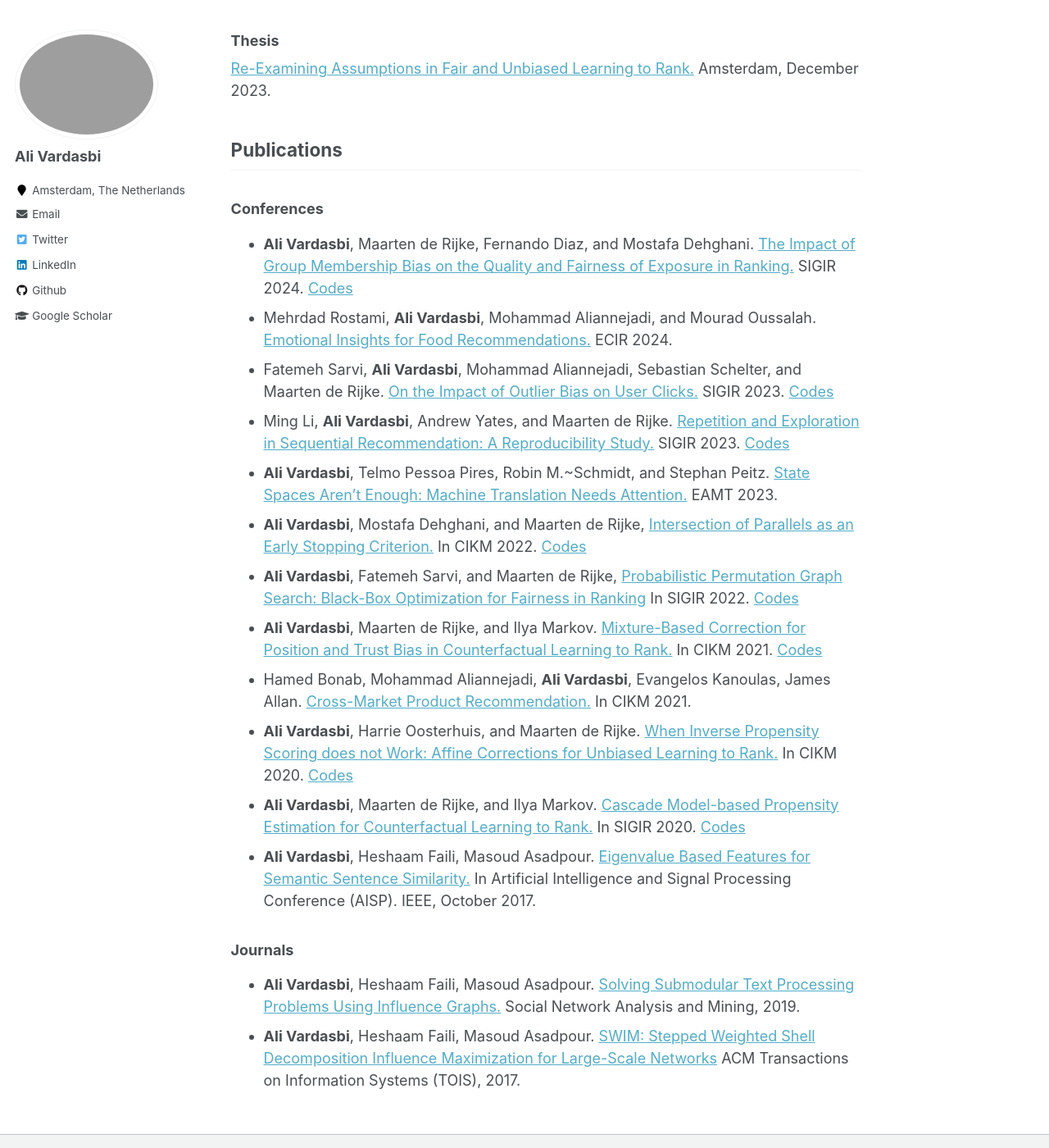
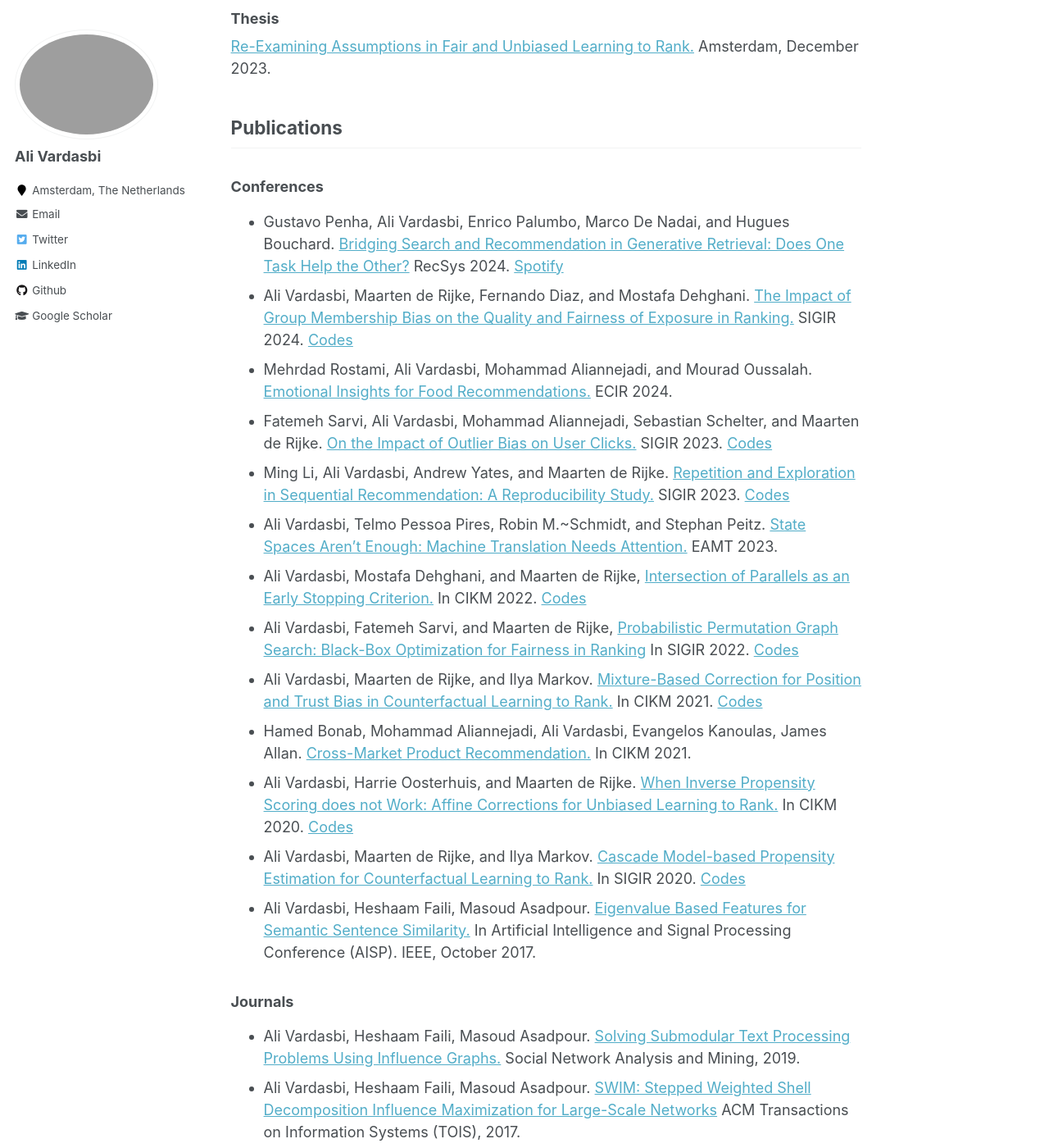
Before and after one commit to AliVard/AliVard.github.io, a Jekyll site: the page built from _pages/about.md, in a window 1280 px wide and 1400 px high, scrolled down 931 px. Shown: the whole window at 82% size. Built offline with Jekyll 4.4.1, drawn with Linux system fonts in a browser that asks for light colours; some of the changed text lies outside the part shown.

Commit message:
new paper

```diff
--- a/_pages/about.md
+++ b/_pages/about.md
@@ -32,19 +32,20 @@
 
 ## Publications
 ### Conferences
-- **Ali Vardasbi**, Maarten de Rijke, Fernando Diaz, and Mostafa Dehghani. [The Impact of Group Membership Bias on the Quality and Fairness of Exposure in Ranking.](https://arxiv.org/pdf/2308.02887.pdf) SIGIR 2024. [Codes](https://github.com/AliVard/groupbias)
-- Mehrdad Rostami, **Ali Vardasbi**, Mohammad Aliannejadi, and Mourad Oussalah. [Emotional Insights for Food Recommendations.](https://link.springer.com/chapter/10.1007/978-3-031-56060-6_16) ECIR 2024.
-- Fatemeh Sarvi, **Ali Vardasbi**, Mohammad Aliannejadi, Sebastian Schelter, and Maarten de Rijke. [On the Impact of Outlier Bias on User Clicks.](https://arxiv.org/pdf/2305.00857.pdf) SIGIR 2023. [Codes](https://github.com/arezooSarvi/outlierbias/)
-- Ming Li, **Ali Vardasbi**, Andrew Yates, and Maarten de Rijke. [Repetition and Exploration in Sequential Recommendation: A Reproducibility Study.](https://staff.fnwi.uva.nl/m.derijke/wp-content/papercite-data/pdf/li-2023-repetition.pdf) SIGIR 2023. [Codes](https://github.com/liming-7/Repetition-exploration-SR)
-- **Ali Vardasbi**, Telmo Pessoa Pires, Robin M.~Schmidt, and Stephan Peitz. [State Spaces Aren't Enough: Machine Translation Needs Attention.](https://arxiv.org/pdf/2304.12776.pdf) EAMT 2023.
-- **Ali Vardasbi**, Mostafa Dehghani, and Maarten de Rijke, [Intersection of Parallels as an Early Stopping Criterion.](https://arxiv.org/pdf/2208.09529.pdf) In CIKM 2022. [Codes](https://github.com/AliVard/CDC-Early-Stopping)
-- **Ali Vardasbi**, Fatemeh Sarvi, and Maarten de Rijke, [Probabilistic Permutation Graph Search: Black-Box Optimization for Fairness in Ranking](https://arxiv.org/pdf/2204.13765.pdf) In SIGIR 2022. [Codes](https://github.com/AliVard/PPG)
-- **Ali Vardasbi**, Maarten de Rijke, and Ilya Markov. [Mixture-Based Correction for Position and Trust Bias in Counterfactual Learning to Rank.](https://arxiv.org/pdf/2108.08538.pdf) In CIKM 2021. [Codes](https://github.com/AliVard/MBC)
-- Hamed Bonab, Mohammad Aliannejadi, **Ali Vardasbi**, Evangelos Kanoulas, James Allan. [Cross-Market Product Recommendation.](https://arxiv.org/pdf/2109.05929.pdf) In CIKM 2021.
-- **Ali Vardasbi**, Harrie Oosterhuis, and Maarten de Rijke. [When Inverse Propensity Scoring does not Work: Affine Corrections for Unbiased Learning to Rank.](https://staff.fnwi.uva.nl/m.derijke/wp-content/papercite-data/pdf/vardasbi-2020-inverse.pdf) In CIKM 2020. [Codes](https://github.com/AliVard/trust-bias-CIKM2020)
-- **Ali Vardasbi**, Maarten de Rijke, and Ilya Markov. [Cascade Model-based Propensity Estimation for Counterfactual Learning to Rank.](https://staff.fnwi.uva.nl/m.derijke/wp-content/papercite-data/pdf/vardasbi-2020-cascade.pdf) In SIGIR 2020. [Codes](https://github.com/AliVard/CM-IPS-SIGIR20)
-- **Ali Vardasbi**, Heshaam Faili, Masoud Asadpour. [Eigenvalue Based Features for Semantic Sentence Similarity.](https://ieeexplore.ieee.org/abstract/document/8324078) In Artificial Intelligence and Signal Processing Conference (AISP). IEEE, October 2017.
+- Gustavo Penha, Ali Vardasbi, Enrico Palumbo, Marco De Nadai, and Hugues Bouchard. [Bridging Search and Recommendation in Generative Retrieval: Does One Task Help the Other?](https://dl.acm.org/doi/abs/10.1145/3640457.3688123) RecSys 2024. [Spotify](https://research.atspotify.com/2024/10/bridging-search-and-recommendation-with-generative-retrieval/)
+- Ali Vardasbi, Maarten de Rijke, Fernando Diaz, and Mostafa Dehghani. [The Impact of Group Membership Bias on the Quality and Fairness of Exposure in Ranking.](https://arxiv.org/pdf/2308.02887.pdf) SIGIR 2024. [Codes](https://github.com/AliVard/groupbias)
+- Mehrdad Rostami, Ali Vardasbi, Mohammad Aliannejadi, and Mourad Oussalah. [Emotional Insights for Food Recommendations.](https://link.springer.com/chapter/10.1007/978-3-031-56060-6_16) ECIR 2024.
+- Fatemeh Sarvi, Ali Vardasbi, Mohammad Aliannejadi, Sebastian Schelter, and Maarten de Rijke. [On the Impact of Outlier Bias on User Clicks.](https://arxiv.org/pdf/2305.00857.pdf) SIGIR 2023. [Codes](https://github.com/arezooSarvi/outlierbias/)
+- Ming Li, Ali Vardasbi, Andrew Yates, and Maarten de Rijke. [Repetition and Exploration in Sequential Recommendation: A Reproducibility Study.](https://staff.fnwi.uva.nl/m.derijke/wp-content/papercite-data/pdf/li-2023-repetition.pdf) SIGIR 2023. [Codes](https://github.com/liming-7/Repetition-exploration-SR)
+- Ali Vardasbi, Telmo Pessoa Pires, Robin M.~Schmidt, and Stephan Peitz. [State Spaces Aren't Enough: Machine Translation Needs Attention.](https://arxiv.org/pdf/2304.12776.pdf) EAMT 2023.
+- Ali Vardasbi, Mostafa Dehghani, and Maarten de Rijke, [Intersection of Parallels as an Early Stopping Criterion.](https://arxiv.org/pdf/2208.09529.pdf) In CIKM 2022. [Codes](https://github.com/AliVard/CDC-Early-Stopping)
+- Ali Vardasbi, Fatemeh Sarvi, and Maarten de Rijke, [Probabilistic Permutation Graph Search: Black-Box Optimization for Fairness in Ranking](https://arxiv.org/pdf/2204.13765.pdf) In SIGIR 2022. [Codes](https://github.com/AliVard/PPG)
+- Ali Vardasbi, Maarten de Rijke, and Ilya Markov. [Mixture-Based Correction for Position and Trust Bias in Counterfactual Learning to Rank.](https://arxiv.org/pdf/2108.08538.pdf) In CIKM 2021. [Codes](https://github.com/AliVard/MBC)
+- Hamed Bonab, Mohammad Aliannejadi, Ali Vardasbi, Evangelos Kanoulas, James Allan. [Cross-Market Product Recommendation.](https://arxiv.org/pdf/2109.05929.pdf) In CIKM 2021.
+- Ali Vardasbi, Harrie Oosterhuis, and Maarten de Rijke. [When Inverse Propensity Scoring does not Work: Affine Corrections for Unbiased Learning to Rank.](https://staff.fnwi.uva.nl/m.derijke/wp-content/papercite-data/pdf/vardasbi-2020-inverse.pdf) In CIKM 2020. [Codes](https://github.com/AliVard/trust-bias-CIKM2020)
+- Ali Vardasbi, Maarten de Rijke, and Ilya Markov. [Cascade Model-based Propensity Estimation for Counterfactual Learning to Rank.](https://staff.fnwi.uva.nl/m.derijke/wp-content/papercite-data/pdf/vardasbi-2020-cascade.pdf) In SIGIR 2020. [Codes](https://github.com/AliVard/CM-IPS-SIGIR20)
+- Ali Vardasbi, Heshaam Faili, Masoud Asadpour. [Eigenvalue Based Features for Semantic Sentence Similarity.](https://ieeexplore.ieee.org/abstract/document/8324078) In Artificial Intelligence and Signal Processing Conference (AISP). IEEE, October 2017.
 
 ### Journals
-- **Ali Vardasbi**, Heshaam Faili, Masoud Asadpour. [Solving Submodular Text Processing Problems Using Influence Graphs.](https://link.springer.com/article/10.1007/s13278-019-0559-9) Social Network Analysis and Mining, 2019.
-- **Ali Vardasbi**, Heshaam Faili, Masoud Asadpour. [SWIM: Stepped Weighted Shell Decomposition Influence Maximization for Large-Scale Networks](https://dl.acm.org/doi/abs/10.1145/3072652) ACM Transactions on Information Systems (TOIS), 2017.
+- Ali Vardasbi, Heshaam Faili, Masoud Asadpour. [Solving Submodular Text Processing Problems Using Influence Graphs.](https://link.springer.com/article/10.1007/s13278-019-0559-9) Social Network Analysis and Mining, 2019.
+- Ali Vardasbi, Heshaam Faili, Masoud Asadpour. [SWIM: Stepped Weighted Shell Decomposition Influence Maximization for Large-Scale Networks](https://dl.acm.org/doi/abs/10.1145/3072652) ACM Transactions on Information Systems (TOIS), 2017.
```
Also changed, not shown: other parts of _pages/about.md (+1 -1 lines), _pages/readings/ltr.md (+32 -3 lines).
